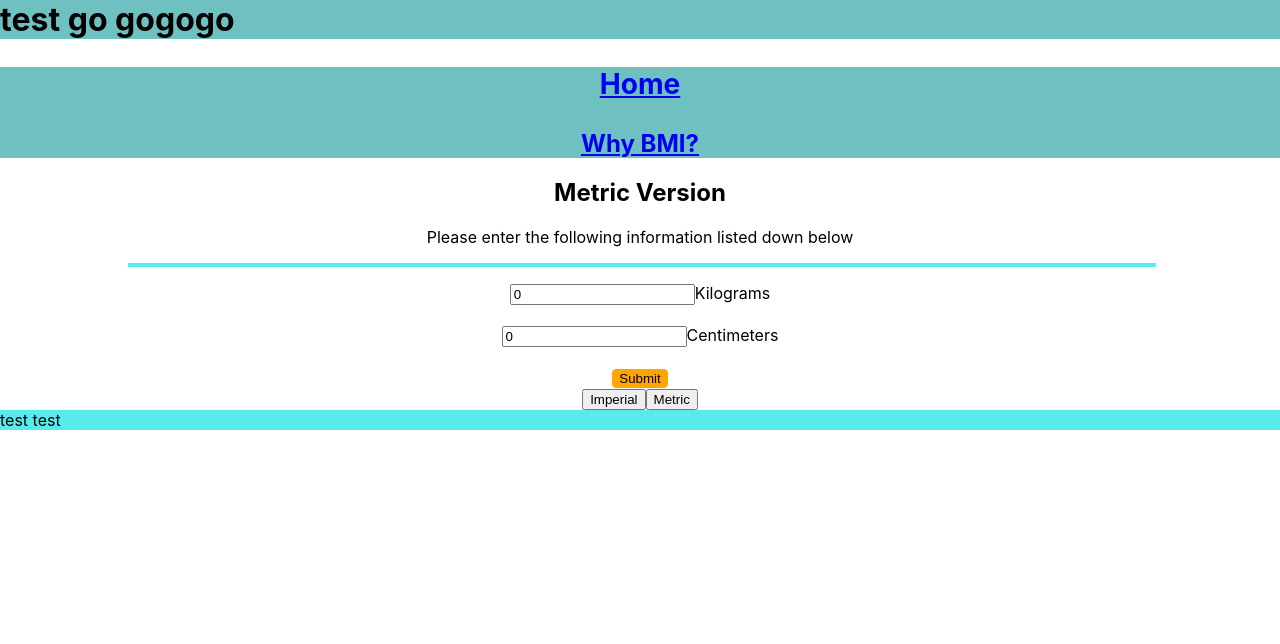
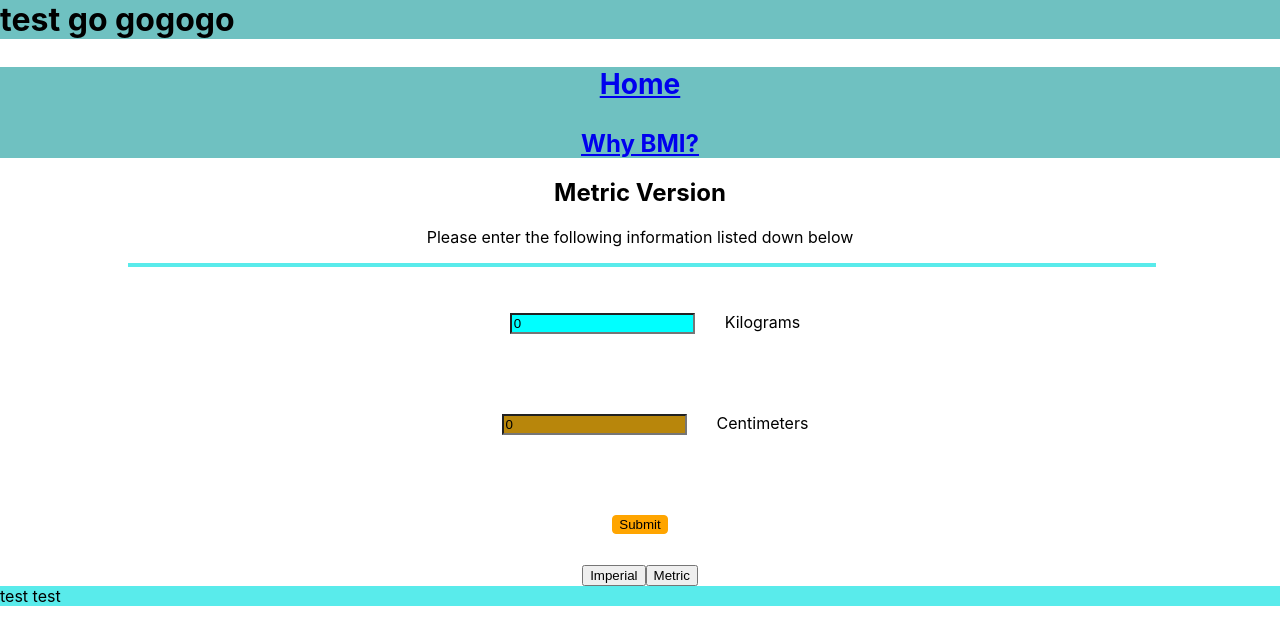
Before and after one commit to hammyhammer/bmi-calculator, a React (Create React App) app in the folder client/: page /metric in a window 1280 px wide. Shown: the top 644 px of the page. Built offline with nearby package versions, Linux system fonts and the light colour scheme; no server answers.

Commit message:
positioning input boxes

```diff
--- a/client/src/App.css
+++ b/client/src/App.css
@@ -24,6 +24,7 @@ footer {
   background-color: orange;
   border-radius: 4px;
   border: 1px solid orange;
+  margin: 30px;
 }
 
 .horizontal {
@@ -31,6 +32,16 @@ footer {
   left: 10%;
   width: 80%;
   border: 2px solid rgb(89,235, 235);
+}
+
+.weight {
+  background-color: cyan;
+  margin: 30px;
+}
+
+.height {
+  background-color: darkgoldenrod;
+  margin: 30px;
 }
 
 .App-logo {
--- a/client/src/components/FormMetric.jsx
+++ b/client/src/components/FormMetric.jsx
@@ -5,11 +5,11 @@ export default function Form(props) {
 
   return <form onSubmit={props.handleSubmit}>
     <br />
-    <input id="weightMetric" value={weightMetric} type="number" placeholder="kilograms" onChange={props.handleMetricInput} />
+    <input className="weight" id="weightMetric" value={weightMetric} type="number" placeholder="kilograms" onChange={props.handleMetricInput} />
     <label>Kilograms</label>
     <br />
     <br />
-    <input id="heightMetric" value={heightMetric} type="number" placeholder="centimeters" onChange={props.handleMetricInput} />
+    <input className="height" id="heightMetric" value={heightMetric} type="number" placeholder="centimeters" onChange={props.handleMetricInput} />
     <label>Centimeters</label>
 
     <br />
--- a/client/src/components/ImperialSystem.jsx
+++ b/client/src/components/ImperialSystem.jsx
@@ -30,6 +30,9 @@ export default function ImperialSystem() {
   };
   return (
     <div>
+      <h2>Imperial System</h2>
+      <p>Please enter the following information listed down below.</p>
+      <div className='horizontal'></div>
       <FormImperial input={input}
         handleSubmit={handleSubmit}
         handleImperialInput={handleImperialInput}
```
